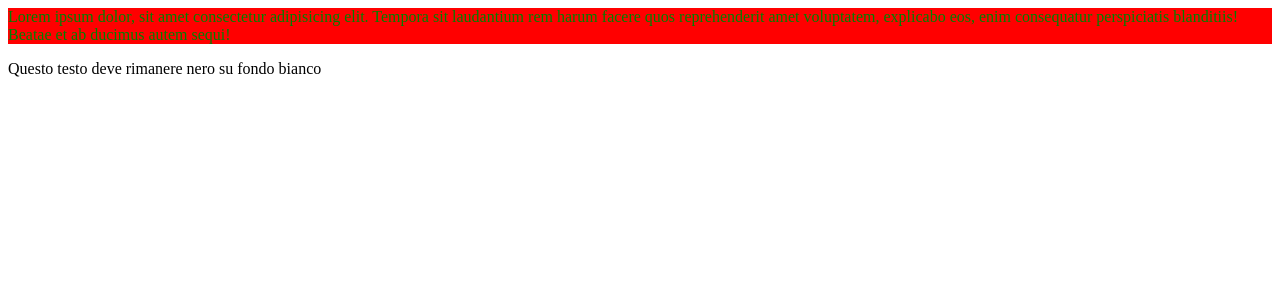
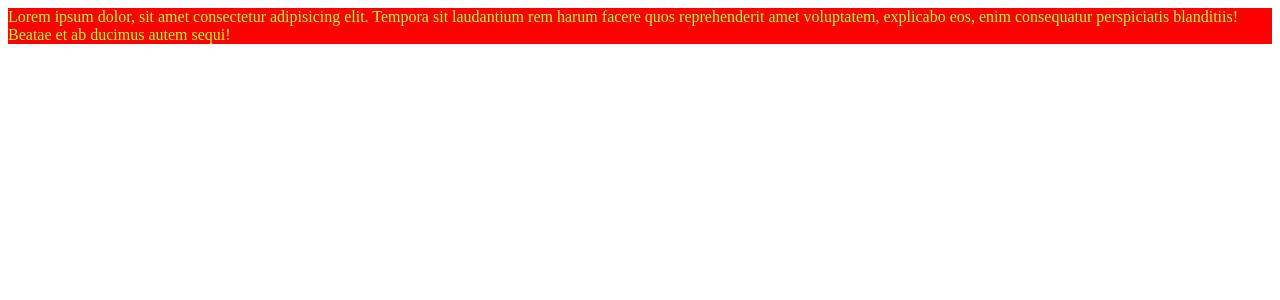
Before and after one commit to Waxy425/Cescot, a PHP site: page / in a window 1280 px wide. Shown: the top 300 px of the page. Run offline with PHP 8.4, Linux system fonts and the light colour scheme.

Commit message:
Remove secondary div and update styles for main content in index.html and style.css

```diff
--- a/Contenitore/index.html
+++ b/Contenitore/index.html
@@ -6,8 +6,5 @@
         <div class="main">
             <p>Lorem ipsum dolor, sit amet consectetur adipisicing elit. Tempora sit laudantium rem harum facere quos reprehenderit amet voluptatem, explicabo eos, enim consequatur perspiciatis blanditiis! Beatae et ab ducimus autem sequi!</p>
         </div>
-        <div class="secondary">
-            <p>Questo testo deve rimanere nero su fondo bianco</p>
-        </div>
     </body>
 </html>
--- a/Contenitore/style.css
+++ b/Contenitore/style.css
@@ -3,13 +3,5 @@ div.main {
 }
 
 div.main > p {
-    color: green;
+    color: greenyellow;
 }
-
-div.secondary {
-    background-color: white;
-}
-
-div.secondary > p {
-    color: black;
-}
```
